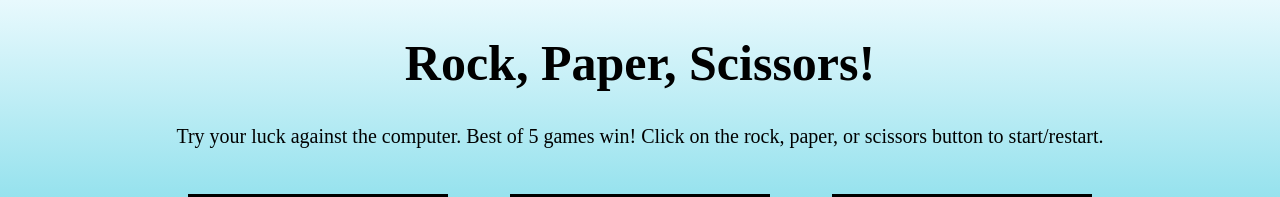
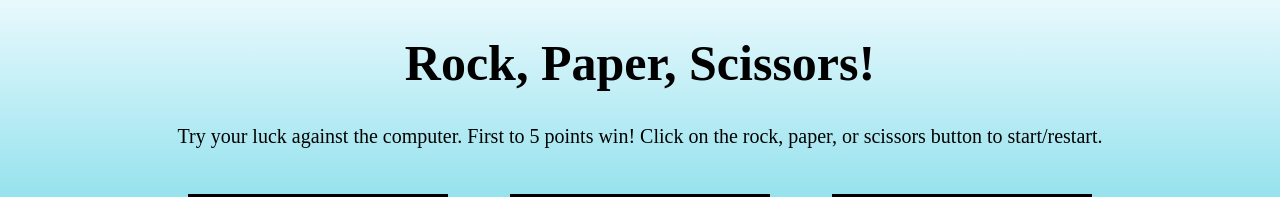
Before and after one commit to aar654/rock-paper-scissors, a plain HTML site: page index.html in a window 1280 px wide. Shown: the top 197 px of the page. Drawn offline with Linux system fonts and the light colour scheme.

Commit message:
changed wording in the header

```diff
--- a/index.html
+++ b/index.html
@@ -13,7 +13,7 @@
     <h1>Rock, Paper, Scissors!</h1>
 
     <div class="header">
-        <p>Try your luck against the computer. Best of 5 games win! Click on the rock, paper, or scissors button to start/restart.</p>
+        <p>Try your luck against the computer. First to 5 points win! Click on the rock, paper, or scissors button to start/restart.</p>
     </div>
 
     <div class="buttons">
```
